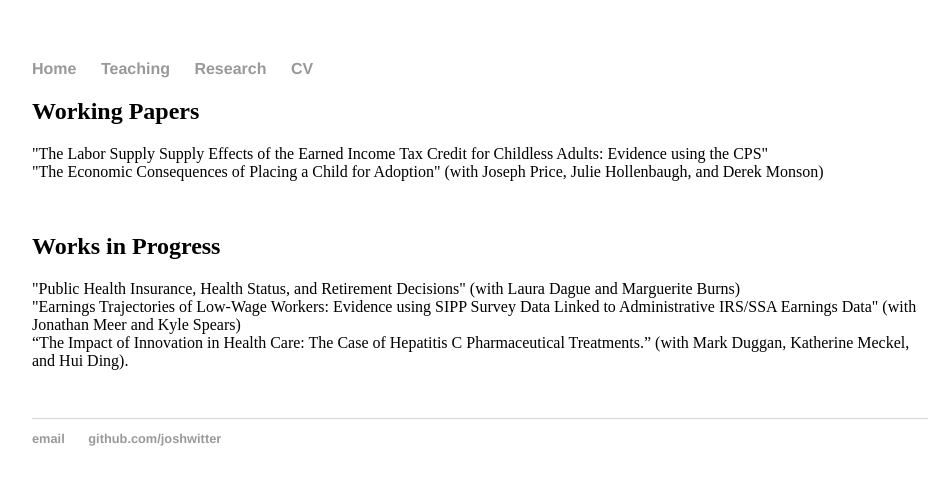
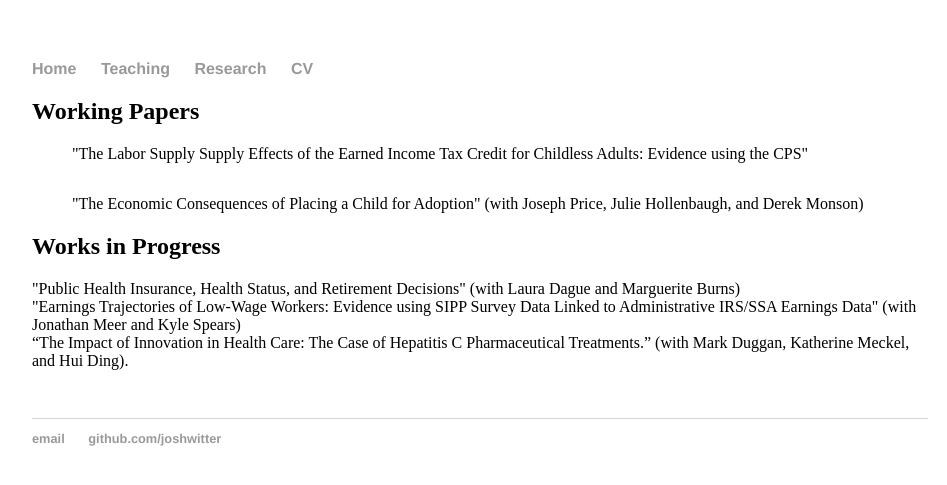
Before and after one commit to joshwitter/joshwitter.github.io, a Jekyll site: the page built from research/index.html, in a window 1280 px wide. Shown: the top 485 px of the page, without its empty margins (160-1107 px from the left). Built offline with Jekyll 4.4.1, drawn with Linux system fonts in a browser that asks for light colours.

Commit message:
Update index.html

```diff
--- a/research/index.html
+++ b/research/index.html
@@ -4,8 +4,8 @@ title: Research
 ---
 <div class="research">
 <h2>Working Papers</h2>
-<ul style="list-style-type:none; padding: 0 0 2em 0;">
-  <li> "The Labor Supply Supply Effects of the Earned Income Tax Credit for Childless Adults: Evidence using the
+<ul style="list-style-type:none">
+  <li style=" padding: 0 0 2em 0"> "The Labor Supply Supply Effects of the Earned Income Tax Credit for Childless Adults: Evidence using the
   CPS" </li>
   <li> "The Economic Consequences of Placing a Child for Adoption" (with Joseph Price, Julie Hollenbaugh, and
   Derek Monson) </li>
```
